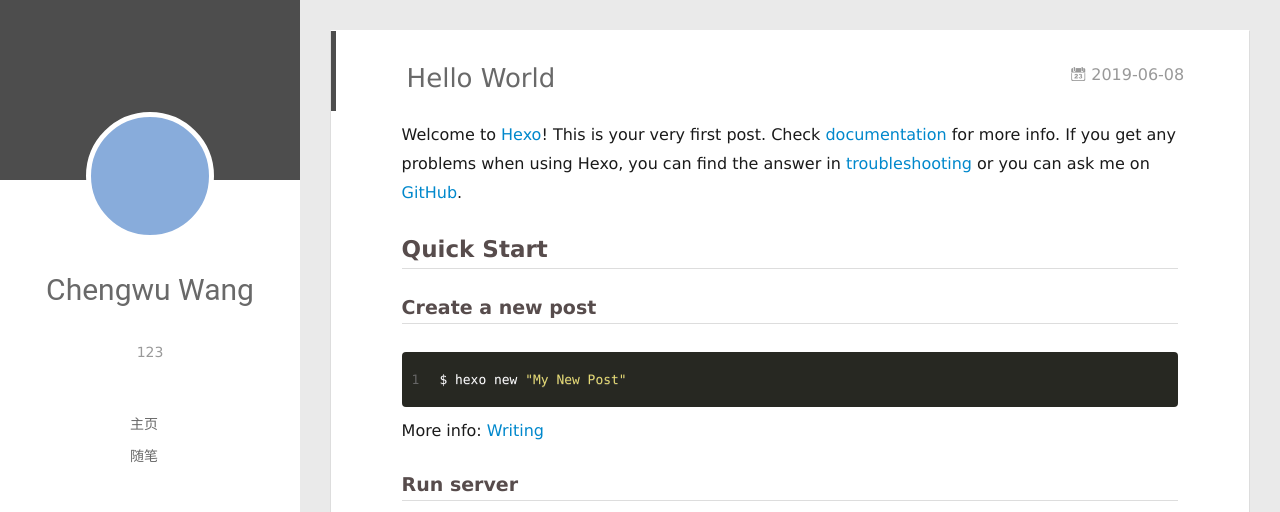
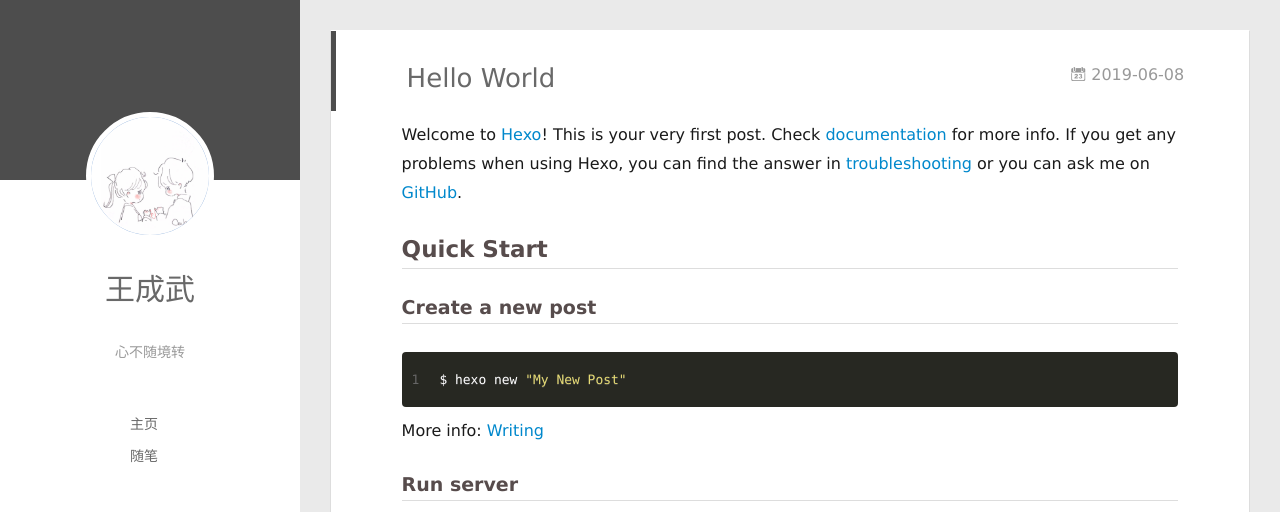
Before and after one commit to wcwWangChengwu/wcwWangChengwu.github.io, a plain HTML site: page 2019/06/08/hello-world/index.html in a window 1280 px wide. Shown: the top 512 px of the page. Drawn offline with Linux system fonts and the light colour scheme; no server answers.

Commit message:
Site updated: 2019-06-09 13:49:13

```diff
--- a/2019/06/08/hello-world/index.html
+++ b/2019/06/08/hello-world/index.html
@@ -47,13 +47,13 @@
 <div class="intrude-less">
 	<header id="header" class="inner">
 		<a href="/" class="profilepic">
-			<img src class="js-avatar">
+			<img src="/img/1.jpg" class="js-avatar">
 		</a>
 		<hgroup>
-		  <h1 class="header-author"><a href="/">Chengwu Wang</a></h1>
+		  <h1 class="header-author"><a href="/">王成武</a></h1>
 		</hgroup>
 
-		<p class="header-subtitle">123</p>
+		<p class="header-subtitle">心不随境转</p>
 
 
 		<nav class="header-menu">
@@ -107,13 +107,13 @@
 	<div class="intrude-less">
 		<header id="header" class="inner">
 			<div class="profilepic">
-				<img src class="js-avatar">
+				<img src="/img/1.jpg" class="js-avatar">
 			</div>
 			<hgroup>
-			  <h1 class="header-author js-header-author">Chengwu Wang</h1>
+			  <h1 class="header-author js-header-author">王成武</h1>
 			</hgroup>
 
-			<p class="header-subtitle"><i class="icon icon-quo-left"></i>123<i class="icon icon-quo-right"></i></p>
+			<p class="header-subtitle"><i class="icon icon-quo-left"></i>心不随境转<i class="icon icon-quo-right"></i></p>
 
 
 
@@ -302,7 +302,7 @@
   <div class="outer">
     <div id="footer-info">
     	<div class="footer-left">
-    		&copy; 2019 Chengwu Wang
+    		&copy; 2019 王成武
     	</div>
       	<div class="footer-right">
       		<a href="http://hexo.io/" target="_blank">Hexo</a>  Theme <a href="https://github.com/litten/hexo-theme-yilia" target="_blank">Yilia</a> by Litten
```
Also changed, not shown: archives/2019/06/index.html (+7 -7 lines), archives/2019/index.html (+7 -7 lines), archives/index.html (+7 -7 lines), index.html (+7 -7 lines), img/1.jpg (added).
